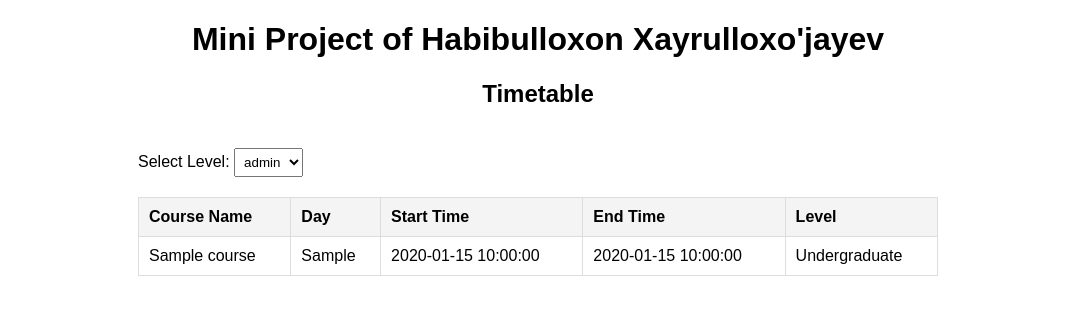
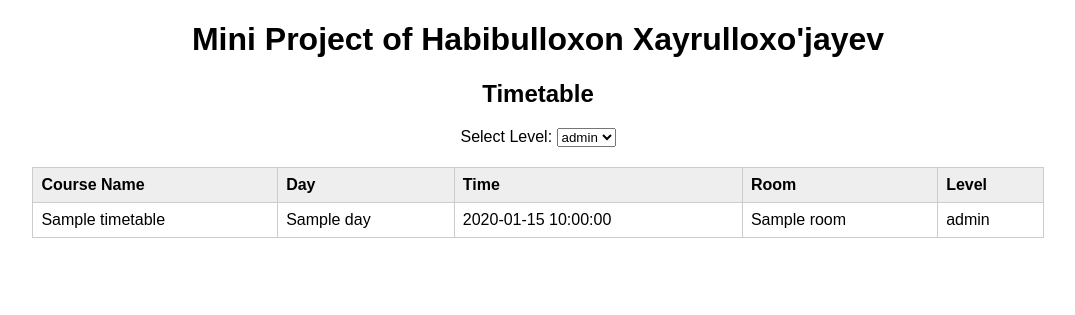
Before and after one commit to habibulloxon/operating-systems, a Flask app: page / in a window 1280 px wide. Shown: the top 315 px of the page, without its empty margins (102-1177 px from the left). Run offline with Flask 3, Linux system fonts and the light colour scheme; a database or web service that is not in the repository returns one stand-in record (values such as "Sample title"); some libraries are stand-ins or nearby versions.

Commit message:
[feat]: updated

```diff
--- a/app.py
+++ b/app.py
@@ -4,6 +4,7 @@ import os
 
 app = Flask(__name__)
 
+# Establish database connection
 conn = psycopg2.connect(
     dbname=os.getenv("DB_NAME"),
     user=os.getenv("DB_USER"),
@@ -15,15 +16,21 @@ cursor = conn.cursor()
 
 @app.route('/')
 def index():
-    level = request.args.get('level', 'Undergraduate')
+    level = request.args.get('level', 1)
 
-    cursor.execute("SELECT course_name, day_of_week, start_time, end_time FROM courses WHERE level = %s", (level,))
+    cursor.execute("SELECT course_name, day, time, room, level FROM Timetable WHERE level = %s", (level,))
     courses = cursor.fetchall()
 
-    cursor.execute("SELECT DISTINCT level FROM courses")
+    cursor.execute("SELECT DISTINCT level FROM Timetable")
     levels = [row[0] for row in cursor.fetchall()]
 
-    return render_template('index.html', courses=courses, levels=levels, selected_level=level, student_name="Habibulloxon Xayrulloxo'jayev")
+    return render_template(
+        'index.html',
+        courses=courses,
+        levels=levels,
+        selected_level=level,
+        student_name="Habibulloxon Xayrulloxo'jayev"
+    )
 
 if __name__ == '__main__':
     app.run(debug=True)
--- a/templates/index.html
+++ b/templates/index.html
@@ -3,54 +3,46 @@
 <head>
     <meta charset="UTF-8">
     <meta name="viewport" content="width=device-width, initial-scale=1.0">
-    <title>Mini Project of Habibulloxon Xayrulloxo'jayev</title>
+    <title>Timetable</title>
     <style>
         body {
             font-family: Arial, sans-serif;
-            margin: 20px;
         }
-        h1, h2 {
+        h1, h2, h3 {
             text-align: center;
         }
         .container {
-            max-width: 800px;
+            width: 80%;
             margin: 0 auto;
         }
+        .filter {
+            margin: 20px 0;
+            text-align: center;
+        }
         table {
+            border-collapse: collapse;
             width: 100%;
-            border-collapse: collapse;
-            margin-top: 20px;
+            margin: 0 auto;
         }
-        table, th, td {
-            border: 1px solid #ddd;
-        }
-        th, td {
-            padding: 10px;
+        table th, table td {
+            border: 1px solid #ccc;
+            padding: 8px;
             text-align: left;
         }
-        th {
-            background-color: #f4f4f4;
-        }
-        select {
-            margin-top: 20px;
-            padding: 5px;
-        }
-        .filter {
-            margin-bottom: 20px;
+        table th {
+            background-color: #eee;
         }
     </style>
 </head>
 <body>
-    <h1>Mini Project of Habibulloxon Xayrulloxo'jayev</h1>
-
+    <h1>Mini Project of {{ student_name }}</h1>
     <div class="container">
         <h2>Timetable</h2>
-
         <form method="get" action="/" class="filter">
             <label for="level">Select Level:</label>
             <select name="level" id="level" onchange="this.form.submit()">
-                {% for level in levels %}
-                    <option value="{{ level }}" {% if level == selected_level %}selected{% endif %}>{{ level }}</option>
+                {% for lvl in levels %}
+                    <option value="{{ lvl }}" {% if lvl == selected_level %}selected{% endif %}>{{ lvl }}</option>
                 {% endfor %}
             </select>
         </form>
@@ -59,8 +51,8 @@
             <tr>
                 <th>Course Name</th>
                 <th>Day</th>
-                <th>Start Time</th>
-                <th>End Time</th>
+                <th>Time</th>
+                <th>Room</th>
                 <th>Level</th>
             </tr>
             {% for course in courses %}
@@ -69,7 +61,7 @@
                 <td>{{ course[1] }}</td>
                 <td>{{ course[2] }}</td>
                 <td>{{ course[3] }}</td>
-                <td>{{ selected_level }}</td>
+                <td>{{ course[4] }}</td>
             </tr>
             {% endfor %}
         </table>
```
Also changed, not shown: requirements.txt (+2 -11 lines).
